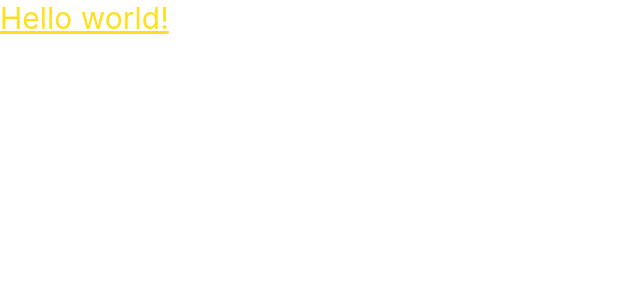
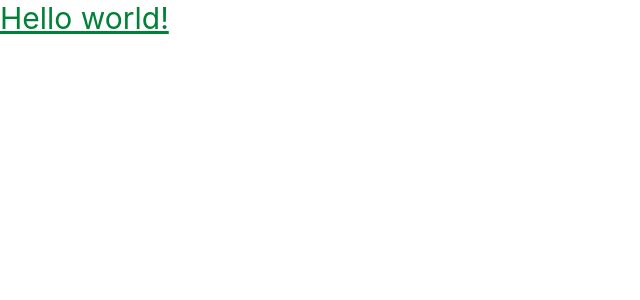
Before and after one commit to Olena457/vue-project, a Vue app: page / in a window 1280 px wide. Shown: the top 300 px of the page, without its empty margins (0-640 px from the left). Built offline with nearby package versions, Linux system fonts and the light colour scheme.

Commit message:
add readme

```diff
--- a/src/App.vue
+++ b/src/App.vue
@@ -1,3 +1,3 @@
 <template>
-  <h1 class="text-3xl text-yellow-300 font-bold underline">Hello world!</h1>
+  <h1 class="text-3xl text-green-700 font-bold underline">Hello world!</h1>
 </template>
--- a/src/views/GreetingView.vue
+++ b/src/views/GreetingView.vue
@@ -1,6 +1,6 @@
 <script setup>
 import IButton from '@/components/IButton/IButton.vue'
-import BaseLayout from '@/BaseLayout/BaseLayout.vue'
+import BaseLayout from '@/Layout/BaseLayout.vue'
 </script>
 <template>
   <BaseLayout>
```
Also changed, not shown: 1 other file (tests, documents, lock files or other folders).
